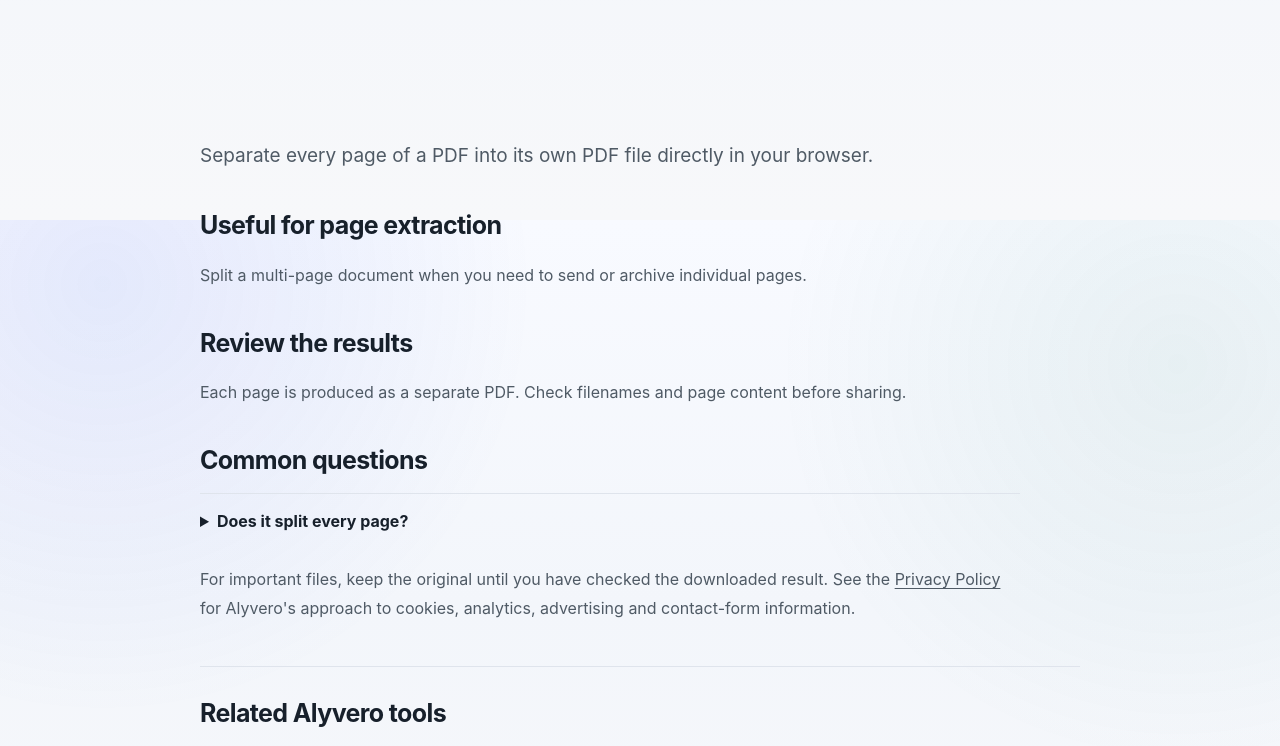
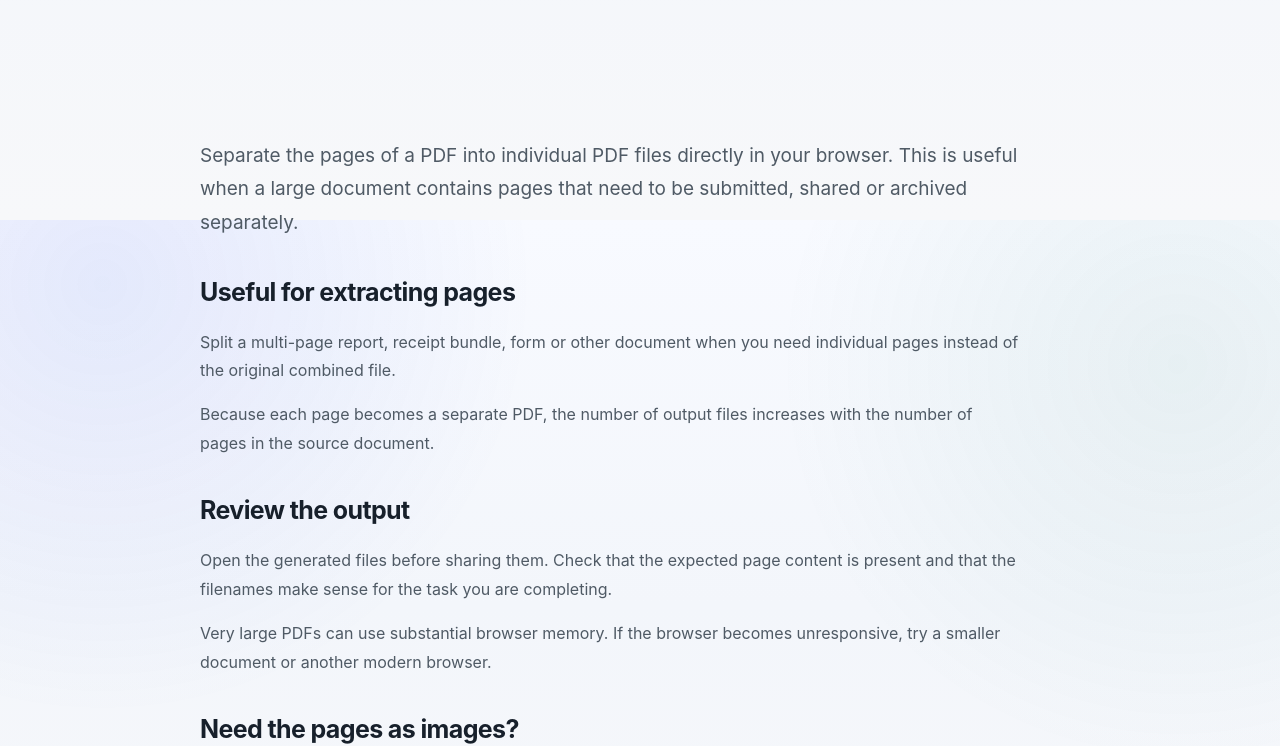
Before and after one commit to rindodi/alyvero, a Next.js app: page /split-pdf in a window 1280 px wide. Shown: the part 1380-2126 px from the top of the page. Built offline with nearby package versions, Linux system fonts and the light colour scheme.

Commit message:
Strengthen tool-page content for AdSense review

```diff
--- a/components/ToolContent.tsx
+++ b/components/ToolContent.tsx
@@ -49,9 +49,33 @@ const content: Record<string, { intro: string; sections: Section[]; related: str
     ],
     related: ["heic-to-jpg", "compress-image", "compress-pdf"],
   },
-  "merge-pdf": { intro: "Combine several PDF files into one document without uploading them to a server.", sections: [{heading:"When to merge PDFs",paragraphs:["Merge reports, receipts, forms or other PDF documents when you need one file for sharing or submission."]},{heading:"Check the order",paragraphs:["Alyvero merges files in the order selected. Review the finished PDF before sending it."]}], related:["split-pdf","compress-pdf","pdf-to-word"] },
-  "split-pdf": { intro: "Separate every page of a PDF into its own PDF file directly in your browser.", sections: [{heading:"Useful for page extraction",paragraphs:["Split a multi-page document when you need to send or archive individual pages."]},{heading:"Review the results",paragraphs:["Each page is produced as a separate PDF. Check filenames and page content before sharing."]}], related:["merge-pdf","compress-pdf","pdf-to-jpg"] },
-  "pdf-to-jpg": { intro: "Turn PDF pages into JPG images when a website or application expects image files instead of a PDF.", sections: [{heading:"Every page becomes an image",paragraphs:["Alyvero renders each PDF page as a separate JPG in your browser. Large documents can require more memory."]},{heading:"Image quality",paragraphs:["JPG uses lossy compression. Check text and fine details before using the images for an important submission."]}], related:["jpg-to-png","image-to-pdf","compress-image"] },
+  "merge-pdf": {
+    intro: "Combine several PDF files into one document directly in your browser. Alyvero is designed for ordinary document-merging tasks such as joining reports, receipts, forms or supporting documents before a submission.",
+    sections: [
+      { heading: "When merging PDFs is useful", paragraphs: ["Merging is useful when a website accepts one document but your information is spread across several PDFs. It can also make a collection of related records easier to archive or share.", "The tool creates a new combined PDF rather than changing the source files. Keep the originals until you have checked the result."] },
+      { heading: "Check the file order", paragraphs: ["Alyvero combines files in the order selected. Before downloading the result, check that the pages appear in the intended sequence, especially when combining forms, receipts or supporting documents."] },
+      { heading: "Before an important submission", paragraphs: ["Open the finished PDF and check page count, readability, orientation and any pages that contain signatures or forms. If the destination has a file-size limit, use Compress PDF after merging."] }
+    ],
+    related:["split-pdf","compress-pdf","pdf-to-word"]
+  },
+  "split-pdf": {
+    intro: "Separate the pages of a PDF into individual PDF files directly in your browser. This is useful when a large document contains pages that need to be submitted, shared or archived separately.",
+    sections: [
+      { heading: "Useful for extracting pages", paragraphs: ["Split a multi-page report, receipt bundle, form or other document when you need individual pages instead of the original combined file.", "Because each page becomes a separate PDF, the number of output files increases with the number of pages in the source document."] },
+      { heading: "Review the output", paragraphs: ["Open the generated files before sharing them. Check that the expected page content is present and that the filenames make sense for the task you are completing.", "Very large PDFs can use substantial browser memory. If the browser becomes unresponsive, try a smaller document or another modern browser."] },
+      { heading: "Need the pages as images?", paragraphs: ["If the destination requires JPG images rather than PDFs, Alyvero's PDF to JPG tool can render PDF pages as separate images."] }
+    ],
+    related:["merge-pdf","compress-pdf","pdf-to-jpg"]
+  },
+  "pdf-to-jpg": {
+    intro: "Turn PDF pages into JPG images when a website, form or application expects image files instead of a PDF. Alyvero renders the pages in your browser and creates a separate JPG for each page.",
+    sections: [
+      { heading: "When PDF to JPG is useful", paragraphs: ["This conversion can help when an upload form accepts images but not PDF documents, or when you need to use an individual PDF page as an image in another workflow."] },
+      { heading: "What happens during conversion", paragraphs: ["Each PDF page is rendered as an image. The output therefore represents the visual appearance of the page rather than preserving the PDF's editable text structure.", "Large or image-heavy PDFs can require more browser memory and may take longer to process on lower-powered phones or computers."] },
+      { heading: "Check image quality", paragraphs: ["JPG uses lossy compression, so fine text or graphics can lose detail. Open the output at normal viewing size and check important information before submitting or publishing it.", "If you need PNG rather than JPG, you can convert the resulting image with Alyvero's JPG to PNG tool."] }
+    ],
+    related:["jpg-to-png","image-to-pdf","compress-image"]
+  },
   "resize-image": { intro: "Change an image's width while keeping its original proportions.", sections: [{heading:"Why resize an image",paragraphs:["Resizing can help when an upload form has dimension requirements or when a photo is unnecessarily large."]},{heading:"Output format",paragraphs:["The current Alyvero tool exports the resized result as JPG. Keep the original if you need transparency or the source format."]}], related:["compress-image","jpg-to-png","image-to-pdf"] },
   "jpg-to-png": { intro: "Convert a JPG photograph or graphic into a PNG copy directly in your browser.", sections: [{heading:"When PNG is useful",paragraphs:["PNG is lossless and can be useful when you need a PNG-specific workflow or want to avoid another JPEG compression pass."]},{heading:"Expect different file sizes",paragraphs:["PNG can be larger than the original JPG. Choose the format based on the destination rather than file size alone."]}], related:["resize-image","compress-image","image-to-pdf"] },
 };
```
